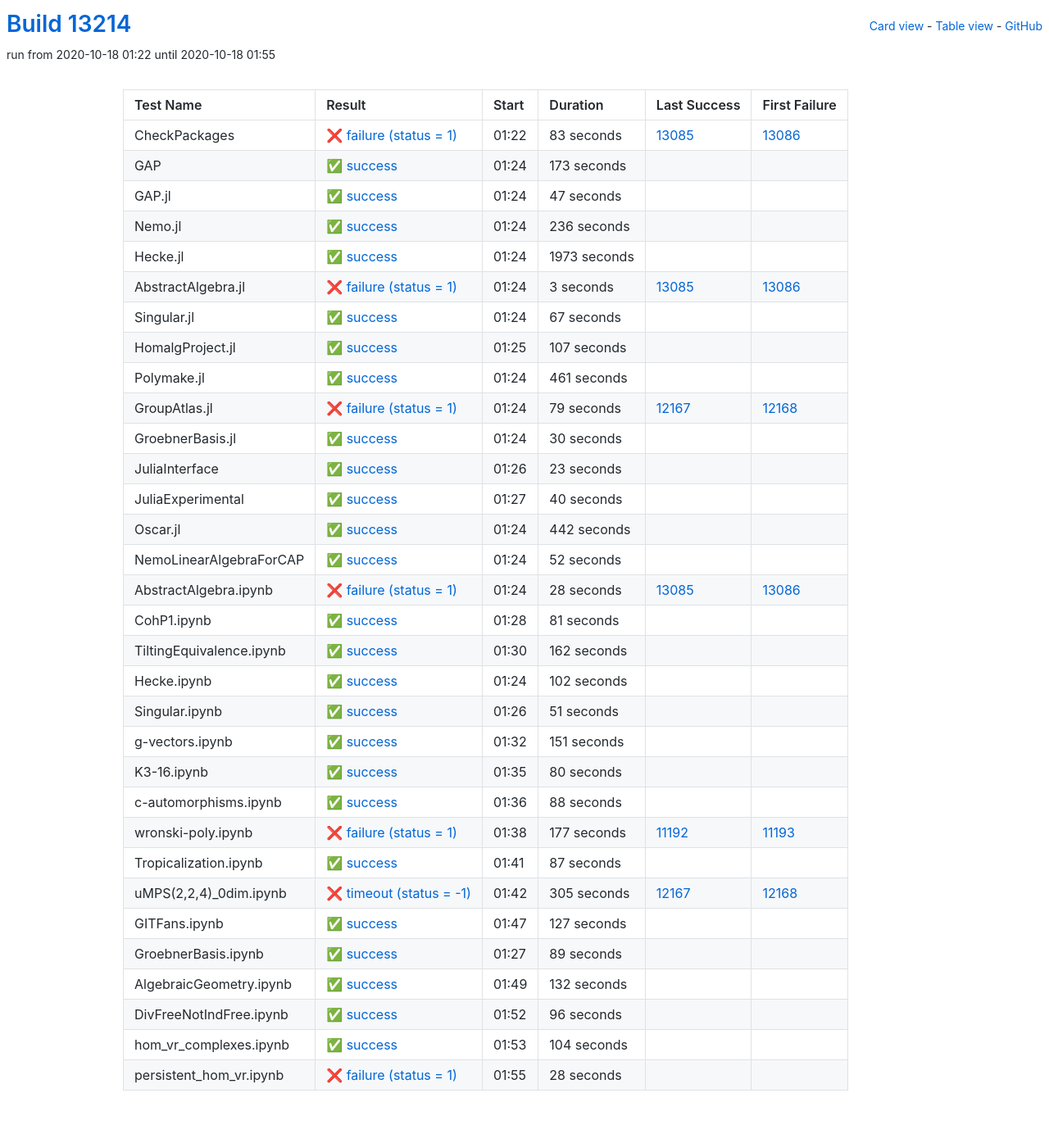
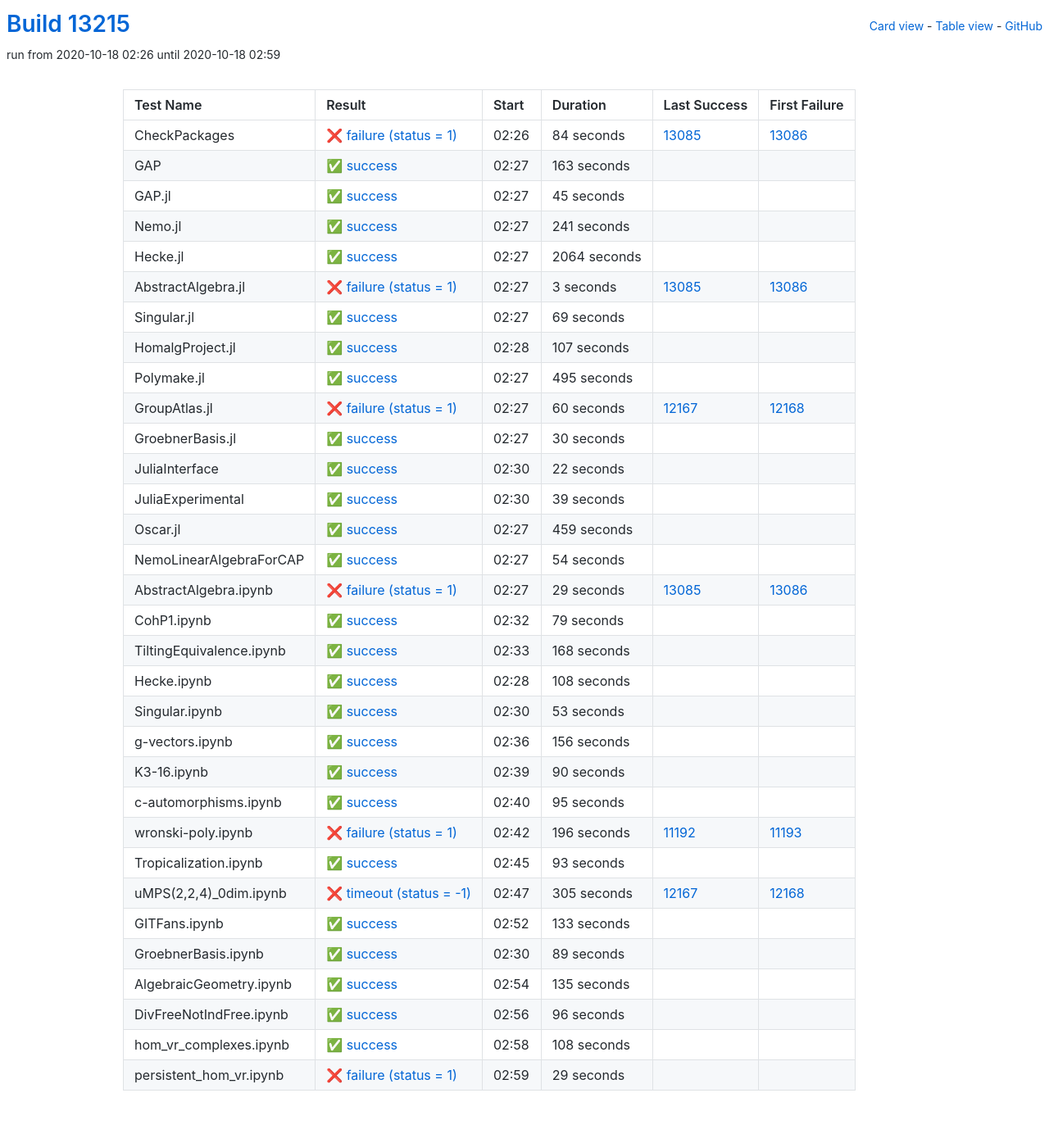
Before and after one commit to oscar-system/oscar-ci-status, a Jekyll site: the page built from table.html, in a window 1280 px wide. Shown: the whole page at 82% size. Built offline with Jekyll 4.4.1, drawn with Linux system fonts in a browser that asks for light colours.

Commit message:
Build #13215

```diff
--- a/_data/ci.yml
+++ b/_data/ci.yml
@@ -1,6 +1,6 @@
 ---
-build: 13214
-build_url: https://oscarci.mathematik.uni-kl.de/job/oscar/13214/
+build: 13215
+build_url: https://oscarci.mathematik.uni-kl.de/job/oscar/13215/
 job: oscar
 organization: oscar-system
 repo: oscar-ci-status
@@ -8,68 +8,68 @@
 tests:
 - name: CheckPackages
   id: checkpackages
-  log: https://oscarci.mathematik.uni-kl.de/job/oscar/13214/artifact/logs/build-13214/CheckPackages.log
-  start: 2020-10-18 01:22
+  log: https://oscarci.mathematik.uni-kl.de/job/oscar/13215/artifact/logs/build-13215/CheckPackages.log
+  start: 2020-10-18 02:26
   success: false
   exitcode: 1
   status: failure
-  duration: 83
+  duration: 84
   last_success: 13085
   last_success_url: https://oscarci.mathematik.uni-kl.de/job/oscar/13085/
   first_failure: 13086
   first_failure_url: https://oscarci.mathematik.uni-kl.de/job/oscar/13086/
 - name: GAP
   id: gap
-  log: https://oscarci.mathematik.uni-kl.de/job/oscar/13214/artifact/logs/build-13214/GAP.log
-  start: 2020-10-18 01:24
+  log: https://oscarci.mathematik.uni-kl.de/job/oscar/13215/artifact/logs/build-13215/GAP.log
+  start: 2020-10-18 02:27
   success: true
   exitcode: 0
   status: success
-  duration: 173
+  duration: 163
   last_success: false
   last_success_url:
   first_failure: false
   first_failure_url:
 - name: GAP.jl
   id: gap-jl
-  log: https://oscarci.mathematik.uni-kl.de/job/oscar/13214/artifact/logs/build-13214/GAP.jl.log
-  start: 2020-10-18 01:24
+  log: https://oscarci.mathematik.uni-kl.de/job/oscar/13215/artifact/logs/build-13215/GAP.jl.log
+  start: 2020-10-18 02:27
   success: true
   exitcode: 0
   status: success
-  duration: 47
+  duration: 45
   last_success: false
   last_success_url:
   first_failure: false
   first_failure_url:
 - name: Nemo.jl
   id: nemo-jl
-  log: https://oscarci.mathematik.uni-kl.de/job/oscar/13214/artifact/logs/build-13214/Nemo.jl.log
-  start: 2020-10-18 01:24
+  log: https://oscarci.mathematik.uni-kl.de/job/oscar/13215/artifact/logs/build-13215/Nemo.jl.log
+  start: 2020-10-18 02:27
   success: true
   exitcode: 0
   status: success
-  duration: 236
+  duration: 241
   last_success: false
   last_success_url:
   first_failure: false
   first_failure_url:
 - name: Hecke.jl
   id: hecke-jl
-  log: https://oscarci.mathematik.uni-kl.de/job/oscar/13214/artifact/logs/build-13214/Hecke.jl.log
-  start: 2020-10-18 01:24
+  log: https://oscarci.mathematik.uni-kl.de/job/oscar/13215/artifact/logs/build-13215/Hecke.jl.log
+  start: 2020-10-18 02:27
   success: true
   exitcode: 0
   status: success
-  duration: 1973
+  duration: 2064
   last_success: false
   last_success_url:
   first_failure: false
   first_failure_url:
 - name: AbstractAlgebra.jl
   id: abstractalgebra-jl
-  log: https://oscarci.mathematik.uni-kl.de/job/oscar/13214/artifact/logs/build-13214/AbstractAlgebra.jl.log
-  start: 2020-10-18 01:24
+  log: https://oscarci.mathematik.uni-kl.de/job/oscar/13215/artifact/logs/build-13215/AbstractAlgebra.jl.log
+  start: 2020-10-18 02:27
   success: false
   exitcode: 1
   status: failure
@@ -80,20 +80,20 @@
   first_failure_url: https://oscarci.mathematik.uni-kl.de/job/oscar/13086/
 - name: Singular.jl
   id: singular-jl
-  log: https://oscarci.mathematik.uni-kl.de/job/oscar/13214/artifact/logs/build-13214/Singular.jl.log
-  start: 2020-10-18 01:24
+  log: https://oscarci.mathematik.uni-kl.de/job/oscar/13215/artifact/logs/build-13215/Singular.jl.log
+  start: 2020-10-18 02:27
   success: true
   exitcode: 0
   status: success
-  duration: 67
+  duration: 69
   last_success: false
   last_success_url:
   first_failure: false
   first_failure_url:
 - name: HomalgProject.jl
   id: homalgproject-jl
-  log: https://oscarci.mathematik.uni-kl.de/job/oscar/13214/artifact/logs/build-13214/HomalgProject.jl.log
-  start: 2020-10-18 01:25
+  log: https://oscarci.mathematik.uni-kl.de/job/oscar/13215/artifact/logs/build-13215/HomalgProject.jl.log
+  start: 2020-10-18 02:28
   success: true
   exitcode: 0
   status: success
@@ -104,32 +104,32 @@
   first_failure_url:
 - name: Polymake.jl
   id: polymake-jl
-  log: https://oscarci.mathematik.uni-kl.de/job/oscar/13214/artifact/logs/build-13214/Polymake.jl.log
-  start: 2020-10-18 01:24
+  log: https://oscarci.mathematik.uni-kl.de/job/oscar/13215/artifact/logs/build-13215/Polymake.jl.log
+  start: 2020-10-18 02:27
   success: true
   exitcode: 0
   status: success
-  duration: 461
+  duration: 495
   last_success: false
   last_success_url:
   first_failure: false
   first_failure_url:
 - name: GroupAtlas.jl
   id: groupatlas-jl
-  log: https://oscarci.mathematik.uni-kl.de/job/oscar/13214/artifact/logs/build-13214/GroupAtlas.jl.log
-  start: 2020-10-18 01:24
+  log: https://oscarci.mathematik.uni-kl.de/job/oscar/13215/artifact/logs/build-13215/GroupAtlas.jl.log
+  start: 2020-10-18 02:27
   success: false
   exitcode: 1
   status: failure
-  duration: 79
+  duration: 60
   last_success: 12167
   last_success_url: https://oscarci.mathematik.uni-kl.de/job/oscar/12167/
   first_failure: 12168
   first_failure_url: https://oscarci.mathematik.uni-kl.de/job/oscar/12168/
 - name: GroebnerBasis.jl
   id: groebnerbasis-jl
-  log: https://oscarci.mathematik.uni-kl.de/job/oscar/13214/artifact/logs/build-13214/GroebnerBasis.jl.log
-  start: 2020-10-18 01:24
+  log: https://oscarci.mathematik.uni-kl.de/job/oscar/13215/artifact/logs/build-13215/GroebnerBasis.jl.log
+  start: 2020-10-18 02:27
   success: true
   exitcode: 0
   status: success
@@ -140,176 +140,176 @@
   first_failure_url:
 - name: JuliaInterface
   id: juliainterface
-  log: https://oscarci.mathematik.uni-kl.de/job/oscar/13214/artifact/logs/build-13214/JuliaInterface.log
-  start: 2020-10-18 01:26
+  log: https://oscarci.mathematik.uni-kl.de/job/oscar/13215/artifact/logs/build-13215/JuliaInterface.log
+  start: 2020-10-18 02:30
   success: true
   exitcode: 0
   status: success
-  duration: 23
+  duration: 22
   last_success: false
   last_success_url:
   first_failure: false
   first_failure_url:
 - name: JuliaExperimental
   id: juliaexperimental
-  log: https://oscarci.mathematik.uni-kl.de/job/oscar/13214/artifact/logs/build-13214/JuliaExperimental.log
-  start: 2020-10-18 01:27
+  log: https://oscarci.mathematik.uni-kl.de/job/oscar/13215/artifact/logs/build-13215/JuliaExperimental.log
+  start: 2020-10-18 02:30
   success: true
   exitcode: 0
   status: success
-  duration: 40
+  duration: 39
   last_success: false
   last_success_url:
   first_failure: false
   first_failure_url:
 - name: Oscar.jl
   id: oscar-jl
-  log: https://oscarci.mathematik.uni-kl.de/job/oscar/13214/artifact/logs/build-13214/Oscar.jl.log
-  start: 2020-10-18 01:24
+  log: https://oscarci.mathematik.uni-kl.de/job/oscar/13215/artifact/logs/build-13215/Oscar.jl.log
+  start: 2020-10-18 02:27
   success: true
   exitcode: 0
   status: success
-  duration: 442
+  duration: 459
   last_success: false
   last_success_url:
   first_failure: false
   first_failure_url:
 - name: NemoLinearAlgebraForCAP
   id: nemolinearalgebraforcap
-  log: https://oscarci.mathematik.uni-kl.de/job/oscar/13214/artifact/logs/build-13214/NemoLinearAlgebraForCAP.log
-  start: 2020-10-18 01:24
+  log: https://oscarci.mathematik.uni-kl.de/job/oscar/13215/artifact/logs/build-13215/NemoLinearAlgebraForCAP.log
+  start: 2020-10-18 02:27
   success: true
   exitcode: 0
   status: success
-  duration: 52
+  duration: 54
   last_success: false
   last_success_url:
   first_failure: false
   first_failure_url:
 - name: AbstractAlgebra.ipynb
   id: abstractalgebra-ipynb
-  log: https://oscarci.mathematik.uni-kl.de/job/oscar/13214/artifact/logs/build-13214/AbstractAlgebra.ipynb.log
-  start: 2020-10-18 01:24
+  log: https://oscarci.mathematik.uni-kl.de/job/oscar/13215/artifact/logs/build-13215/AbstractAlgebra.ipynb.log
+  start: 2020-10-18 02:27
   success: false
   exitcode: 1
   status: failure
-  duration: 28
+  duration: 29
   last_success: 13085
   last_success_url: https://oscarci.mathematik.uni-kl.de/job/oscar/13085/
   first_failure: 13086
   first_failure_url: https://oscarci.mathematik.uni-kl.de/job/oscar/13086/
 - name: CohP1.ipynb
   id: cohp1-ipynb
-  log: https://oscarci.mathematik.uni-kl.de/job/oscar/13214/artifact/logs/build-13214/CohP1.ipynb.log
-  start: 2020-10-18 01:28
+  log: https://oscarci.mathematik.uni-kl.de/job/oscar/13215/artifact/logs/build-13215/CohP1.ipynb.log
+  start: 2020-10-18 02:32
   success: true
   exitcode: 0
   status: success
-  duration: 81
+  duration: 79
   last_success: false
   last_success_url:
   first_failure: false
   first_failure_url:
 - name: TiltingEquivalence.ipynb
   id: tiltingequivalence-ipynb
-  log: https://oscarci.mathematik.uni-kl.de/job/oscar/13214/artifact/logs/build-13214/TiltingEquivalence.ipynb.log
-  start: 2020-10-18 01:30
+  log: https://oscarci.mathematik.uni-kl.de/job/oscar/13215/artifact/logs/build-13215/TiltingEquivalence.ipynb.log
+  start: 2020-10-18 02:33
   success: true
   exitcode: 0
   status: success
-  duration: 162
+  duration: 168
   last_success: false
   last_success_url:
   first_failure: false
   first_failure_url:
 - name: Hecke.ipynb
   id: hecke-ipynb
-  log: https://oscarci.mathematik.uni-kl.de/job/oscar/13214/artifact/logs/build-13214/Hecke.ipynb.log
-  start: 2020-10-18 01:24
+  log: https://oscarci.mathematik.uni-kl.de/job/oscar/13215/artifact/logs/build-13215/Hecke.ipynb.log
+  start: 2020-10-18 02:28
   success: true
   exitcode: 0
   status: success
-  duration: 102
+  duration: 108
   last_success: false
   last_success_url:
   first_failure: false
   first_failure_url:
 - name: Singular.ipynb
   id: singular-ipynb
-  log: https://oscarci.mathematik.uni-kl.de/job/oscar/13214/artifact/logs/build-13214/Singular.ipynb.log
-  start: 2020-10-18 01:26
+  log: https://oscarci.mathematik.uni-kl.de/job/oscar/13215/artifact/logs/build-13215/Singular.ipynb.log
+  start: 2020-10-18 02:30
   success: true
   exitcode: 0
   status: success
-  duration: 51
+  duration: 53
   last_success: false
   last_success_url:
   first_failure: false
   first_failure_url:
 - name: g-vectors.ipynb
   id: g-vectors-ipynb
-  log: https://oscarci.mathematik.uni-kl.de/job/oscar/13214/artifact/logs/build-13214/g-vectors.ipynb.log
-  start: 2020-10-18 01:32
+  log: https://oscarci.mathematik.uni-kl.de/job/oscar/13215/artifact/logs/build-13215/g-vectors.ipynb.log
+  start: 2020-10-18 02:36
   success: true
   exitcode: 0
   status: success
-  duration: 151
+  duration: 156
   last_success: false
   last_success_url:
   first_failure: false
   first_failure_url:
 - name: K3-16.ipynb
   id: k3-16-ipynb
-  log: https://oscarci.mathematik.uni-kl.de/job/oscar/13214/artifact/logs/build-13214/K3-16.ipynb.log
-  start: 2020-10-18 01:35
+  log: https://oscarci.mathematik.uni-kl.de/job/oscar/13215/artifact/logs/build-13215/K3-16.ipynb.log
+  start: 2020-10-18 02:39
   success: true
   exitcode: 0
   status: success
-  duration: 80
+  duration: 90
   last_success: false
   last_success_url:
   first_failure: false
   first_failure_url:
 - name: c-automorphisms.ipynb
   id: c-automorphisms-ipynb
-  log: https://oscarci.mathematik.uni-kl.de/job/oscar/13214/artifact/logs/build-13214/c-automorphisms.ipynb.log
-  start: 2020-10-18 01:36
+  log: https://oscarci.mathematik.uni-kl.de/job/oscar/13215/artifact/logs/build-13215/c-automorphisms.ipynb.log
+  start: 2020-10-18 02:40
   success: true
   exitcode: 0
   status: success
-  duration: 88
+  duration: 95
   last_success: false
   last_success_url:
   first_failure: false
   first_failure_url:
 - name: wronski-poly.ipynb
   id: wronski-poly-ipynb
-  log: https://oscarci.mathematik.uni-kl.de/job/oscar/13214/artifact/logs/build-13214/wronski-poly.ipynb.log
-  start: 2020-10-18 01:38
+  log: https://oscarci.mathematik.uni-kl.de/job/oscar/13215/artifact/logs/build-13215/wronski-poly.ipynb.log
+  start: 2020-10-18 02:42
   success: false
   exitcode: 1
   status: failure
-  duration: 177
+  duration: 196
   last_success: 11192
   last_success_url: https://oscarci.mathematik.uni-kl.de/job/oscar/11192/
   first_failure: 11193
   first_failure_url: https://oscarci.mathematik.uni-kl.de/job/oscar/11193/
 - name: Tropicalization.ipynb
   id: tropicalization-ipynb
-  log: https://oscarci.mathematik.uni-kl.de/job/oscar/13214/artifact/logs/build-13214/Tropicalization.ipynb.log
-  start: 2020-10-18 01:41
+  log: https://oscarci.mathematik.uni-kl.de/job/oscar/13215/artifact/logs/build-13215/Tropicalization.ipynb.log
+  start: 2020-10-18 02:45
   success: true
   exitcode: 0
   status: success
-  duration: 87
+  duration: 93
   last_success: false
   last_success_url:
   first_failure: false
   first_failure_url:
 - name: uMPS(2,2,4)_0dim.ipynb
   id: umps-2-2-4-0dim-ipynb
-  log: https://oscarci.mathematik.uni-kl.de/job/oscar/13214/artifact/logs/build-13214/uMPS-2-2-4-_0dim.ipynb.log
-  start: 2020-10-18 01:42
+  log: https://oscarci.mathematik.uni-kl.de/job/oscar/13215/artifact/logs/build-13215/uMPS-2-2-4-_0dim.ipynb.log
+  start: 2020-10-18 02:47
   success: false
   exitcode: -1
   status: timeout
@@ -320,20 +320,20 @@
   first_failure_url: https://oscarci.mathematik.uni-kl.de/job/oscar/12168/
 - name: GITFans.ipynb
   id: gitfans-ipynb
-  log: https://oscarci.mathematik.uni-kl.de/job/oscar/13214/artifact/logs/build-13214/GITFans.ipynb.log
-  start: 2020-10-18 01:47
+  log: https://oscarci.mathematik.uni-kl.de/job/oscar/13215/artifact/logs/build-13215/GITFans.ipynb.log
+  start: 2020-10-18 02:52
   success: true
   exitcode: 0
   status: success
-  duration: 127
+  duration: 133
   last_success: false
   last_success_url:
   first_failure: false
   first_failure_url:
 - name: GroebnerBasis.ipynb
   id: groebnerbasis-ipynb
-  log: https://oscarci.mathematik.uni-kl.de/job/oscar/13214/artifact/logs/build-13214/GroebnerBasis.ipynb.log
-  start: 2020-10-18 01:27
+  log: https://oscarci.mathematik.uni-kl.de/job/oscar/13215/artifact/logs/build-13215/GroebnerBasis.ipynb.log
+  start: 2020-10-18 02:30
   success: true
   exitcode: 0
   status: success
@@ -344,20 +344,20 @@
   first_failure_url:
 - name: AlgebraicGeometry.ipynb
   id: algebraicgeometry-ipynb
-  log: https://oscarci.mathematik.uni-kl.de/job/oscar/13214/artifact/logs/build-13214/AlgebraicGeometry.ipynb.log
-  start: 2020-10-18 01:49
+  log: https://oscarci.mathematik.uni-kl.de/job/oscar/13215/artifact/logs/build-13215/AlgebraicGeometry.ipynb.log
+  start: 2020-10-18 02:54
   success: true
   exitcode: 0
   status: success
-  duration: 132
+  duration: 135
   last_success: false
   last_success_url:
   first_failure: false
   first_failure_url:
 - name: DivFreeNotIndFree.ipynb
   id: divfreenotindfree-ipynb
-  log: https://oscarci.mathematik.uni-kl.de/job/oscar/13214/artifact/logs/build-13214/DivFreeNotIndFree.ipynb.log
-  start: 2020-10-18 01:52
+  log: https://oscarci.mathematik.uni-kl.de/job/oscar/13215/artifact/logs/build-13215/DivFreeNotIndFree.ipynb.log
+  start: 2020-10-18 02:56
   success: true
   exitcode: 0
   status: success
@@ -368,24 +368,24 @@
   first_failure_url:
 - name: hom_vr_complexes.ipynb
   id: hom-vr-complexes-ipynb
-  log: https://oscarci.mathematik.uni-kl.de/job/oscar/13214/artifact/logs/build-13214/hom_vr_complexes.ipynb.log
-  start: 2020-10-18 01:53
+  log: https://oscarci.mathematik.uni-kl.de/job/oscar/13215/artifact/logs/build-13215/hom_vr_complexes.ipynb.log
+  start: 2020-10-18 02:58
   success: true
   exitcode: 0
   status: success
-  duration: 104
+  duration: 108
   last_success: false
   last_success_url:
   first_failure: false
   first_failure_url:
 - name: persistent_hom_vr.ipynb
   id: persistent-hom-vr-ipynb
-  log: https://oscarci.mathematik.uni-kl.de/job/oscar/13214/artifact/logs/build-13214/persistent_hom_vr.ipynb.log
-  start: 2020-10-18 01:55
+  log: https://oscarci.mathematik.uni-kl.de/job/oscar/13215/artifact/logs/build-13215/persistent_hom_vr.ipynb.log
+  start: 2020-10-18 02:59
   success: false
   exitcode: 1
   status: failure
-  duration: 28
+  duration: 29
   last_success: false
   last_success_url:
   first_failure: false
```
Also changed, not shown: README.md.
